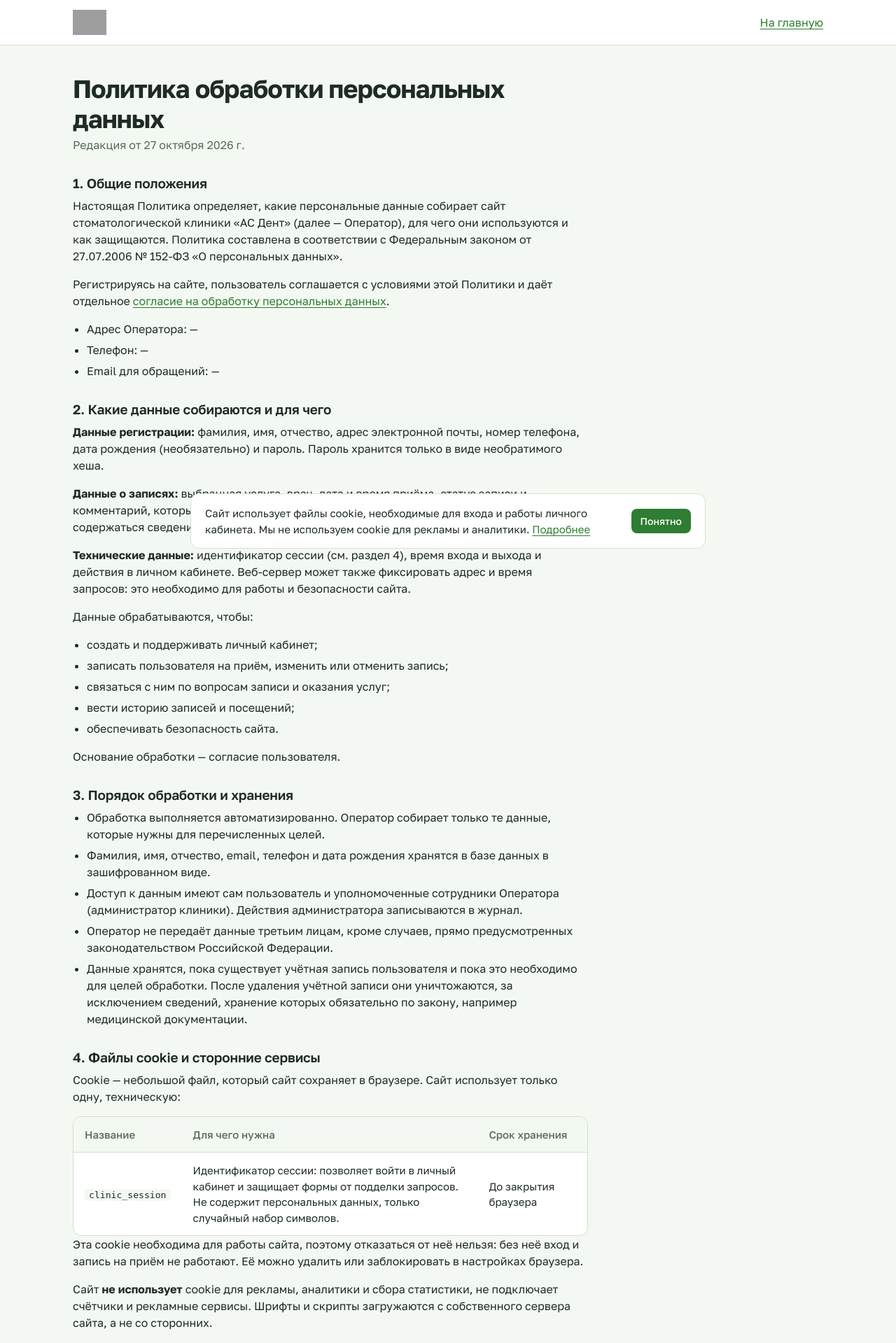
After one commit to IrinkaCode/Dental-clinic, a PHP site: page /privacy.html in a window 1280 px wide. The commit adds this page. Shown: the top 1919 px of the page at 70% size. Run offline with PHP 8.4, Linux system fonts and the light colour scheme; grey boxes are pictures that could not be loaded.

Commit message:
Вторая версия проекта

```diff
--- a/public/css/style.css
+++ b/public/css/style.css
@@ -14,20 +14,49 @@
     11. Адаптивность
    ===================================================================== */
 
+/* Шрифт Golos Text хранится на нашем сервере (лицензия SIL OFL, см. fonts/LICENSE-GolosText.txt),
+   поэтому страницы не обращаются к сервисам Google и не передают им адреса посетителей. */
+@font-face {
+    font-family: 'Golos Text';
+    font-style: normal;
+    font-weight: 400 900;
+    font-display: swap;
+    src: url('../fonts/golos-text-cyrillic-wght-normal.woff2') format('woff2');
+    unicode-range: U+0301, U+0400-045F, U+0490-0491, U+04B0-04B1, U+2116;
+}
+@font-face {
+    font-family: 'Golos Text';
+    font-style: normal;
+    font-weight: 400 900;
+    font-display: swap;
+    src: url('../fonts/golos-text-latin-wght-normal.woff2') format('woff2');
+    unicode-range: U+0000-00FF, U+0131, U+0152-0153, U+02BB-02BC, U+02C6, U+02DA, U+02DC, U+0304, U+0308, U+0329, U+2000-206F, U+20AC, U+2122, U+2191, U+2193, U+2212, U+2215, U+FEFF, U+FFFD;
+}
+/* Знак рубля «₽» лежит в этой части шрифта; файл загружается только там, где он есть на странице */
+@font-face {
+    font-family: 'Golos Text';
+    font-style: normal;
+    font-weight: 400 900;
+    font-display: swap;
+    src: url('../fonts/golos-text-latin-ext-wght-normal.woff2') format('woff2');
+    unicode-range: U+20A0-20C0;
+}
+
 /* 1. Переменные ------------------------------------------------------- */
 :root {
-    --enamel:   #F6F9F8;   /* фон страниц: «эмаль» */
+    --enamel:   #F4F8F2;   /* фон страниц: «эмаль» */
     --surface:  #FFFFFF;   /* фон карточек и форм */
-    --mint:     #DCEDE8;   /* мягкий фон выделений */
-    --line:     #CFDDD9;   /* рамки и разделители */
-    --ink:      #16302E;   /* основной текст */
-    --muted:    #5B706C;   /* второстепенный текст */
-    --pine:     #1D6B5F;   /* основной цвет: кнопки, ссылки */
-    --pine-dk:  #134C43;   /* наведение, тёмные панели */
+    --mint:     #E0EFDD;   /* мягкий фон выделений */
+    --line:     #D3E0D0;   /* рамки и разделители */
+    --ink:      #1F2B25;   /* основной текст */
+    --muted:    #56695B;   /* второстепенный текст */
+    --brand:    #43A047;   /* фирменный зелёный из логотипа (для декора, не для текста) */
+    --pine:     #2E7D32;   /* основной цвет: кнопки, ссылки (темнее фирменного, чтобы текст читался) */
+    --pine-dk:  #1F4E2A;   /* наведение, тёмные панели */
     --sun:      #F4C95D;   /* акцент: талон на приём */
     --danger:   #B3261E;
     --danger-bg:#FBEAE8;
-    --ok-bg:    #E3F1EC;
+    --ok-bg:    #E0EFDD;
 
     --font: 'Golos Text', 'Segoe UI', Roboto, Arial, sans-serif;
 
@@ -233,12 +267,17 @@ body[data-require-role]:not(.is-ready) { visibility: hidden; }
     align-items: center;
     gap: 2rem;
 }
-.topbar__logo {
-    font-size: 1.375rem;
-    font-weight: 700;
-    letter-spacing: -.02em;
-    color: var(--pine-dk);
+/* Логотип и название клиники в шапке */
+.logo {
+    display: inline-flex;
+    align-items: center;
+    gap: .625rem;
     text-decoration: none;
+}
+.logo__img {
+    display: block;
+    height: 2.25rem;   /* размер логотипа меняется здесь */
+    width: auto;
 }
 .topbar__nav { display: flex; gap: .25rem; flex: 1; }
 .topbar__nav a {
@@ -389,6 +428,7 @@ body[data-require-role]:not(.is-ready) { visibility: hidden; }
 .visit__info p { margin: 0; }
 
 .table-wrap {
+    position: relative;   /* скрытые подписи внутри таблицы обрезаются вместе с ней, а не растягивают страницу */
     overflow-x: auto;
     background: var(--surface);
     border: 1px solid var(--line);
@@ -775,6 +842,48 @@ body[data-require-role]:not(.is-ready) { visibility: hidden; }
 }
 .site-footer a { color: var(--muted); }
 
+/* 10б. Юридические страницы (согласие на обработку данных) ------------ */
+.topbar__spacer { flex: 1; }
+
+.doc { max-width: 46rem; }
+.doc h1 { margin-bottom: .25rem; font-size: clamp(1.75rem, 3vw, 2.25rem); font-weight: 700; letter-spacing: -.025em; }
+.doc__date { margin-bottom: 2rem; color: var(--muted); }
+.doc h2 { margin: 2rem 0 .5rem; font-size: 1.1875rem; }
+.doc ul { margin: 0 0 1em; padding-left: 1.25rem; }
+.doc li { margin-bottom: .375rem; }
+.doc__links {
+    display: flex;
+    flex-wrap: wrap;
+    gap: .5rem 1.5rem;
+    margin-top: 3rem;
+    padding-top: 1.5rem;
+    border-top: 1px solid var(--line);
+}
+
+/* 10в. Уведомление о cookie и ссылки в подвале -------------------------- */
+.cookie-notice {
+    position: fixed;
+    left: 1rem;
+    right: 1rem;
+    bottom: max(1rem, env(safe-area-inset-bottom));
+    z-index: 50;
+    max-width: 46rem;
+    margin: 0 auto;
+    display: flex;
+    align-items: center;
+    gap: 1rem 1.5rem;
+    padding: 1rem 1.25rem;
+    background: var(--surface);
+    border: 1px solid var(--line);
+    border-radius: var(--radius-m);
+    font-size: .9375rem;
+}
+.cookie-notice p { margin: 0; }
+.cookie-notice .btn { flex: none; }
+
+.site-footer__links { display: flex; flex-wrap: wrap; gap: .25rem 1.5rem; }
+.doc code { padding: .0625rem .375rem; background: var(--enamel); border-radius: 4px; font-size: .875em; }
+
 /* 11. Адаптивность ---------------------------------------------------- */
 @media (max-width: 900px) {
     .layout-aside,
--- /dev/null
+++ b/public/js/cookie-notice.js
@@ -0,0 +1,67 @@
+/**
+ * Уведомление об использовании cookie (внизу страницы).
+ *
+ * Сайт использует только одну техническую cookie (идентификатор сессии для входа
+ * и защиты форм), поэтому это уведомление, а не запрос согласия: без этой cookie
+ * вход не работает, и отказаться от неё нельзя. Подробности — в privacy.html#cookies.
+ *
+ * Факт, что человек увидел уведомление, запоминается в памяти браузера
+ * (localStorage, не cookie) на 12 месяцев. Если память браузера недоступна
+ * (например, в приватном режиме), уведомление просто показывается снова.
+ */
+'use strict';
+
+(() => {
+    const STORAGE_KEY = 'cookieNoticeSeen';
+    const REMEMBER_DAYS = 365;
+
+    function alreadySeen() {
+        try {
+            const savedAt = Number(localStorage.getItem(STORAGE_KEY));
+            return savedAt > 0 && Date.now() - savedAt < REMEMBER_DAYS * 24 * 60 * 60 * 1000;
+        } catch {
+            return false;
+        }
+    }
+
+    function remember() {
+        try {
+            localStorage.setItem(STORAGE_KEY, String(Date.now()));
+        } catch {
+            // память браузера недоступна — уведомление покажется при следующем заходе
+        }
+    }
+
+    document.addEventListener('DOMContentLoaded', () => {
+        if (alreadySeen()) {
+            return;
+        }
+
+        const notice = document.createElement('div');
+        notice.className = 'cookie-notice';
+        notice.setAttribute('role', 'region');
+        notice.setAttribute('aria-label', 'Уведомление об использовании cookie');
+
+        const text = document.createElement('p');
+        text.append(
+            'Сайт использует файлы cookie, необходимые для входа и работы личного кабинета. '
+            + 'Мы не используем cookie для рекламы и аналитики. '
+        );
+        const more = document.createElement('a');
+        more.href = 'privacy.html#cookies';
+        more.textContent = 'Подробнее';
+        text.append(more);
+
+        const button = document.createElement('button');
+        button.type = 'button';
+        button.className = 'btn btn--primary btn--small';
+        button.textContent = 'Понятно';
+        button.addEventListener('click', () => {
+            remember();
+            notice.remove();
+        });
+
+        notice.append(text, button);
+        document.body.append(notice);
+    });
+})();
--- /dev/null
+++ b/public/privacy.html
@@ -0,0 +1,129 @@
+<!DOCTYPE html>
+<html lang="ru">
+<head>
+    <meta charset="UTF-8">
+    <meta name="viewport" content="width=device-width, initial-scale=1">
+    <title>Политика обработки персональных данных — клиника «АС Дент»</title>
+    <link rel="preload" href="fonts/golos-text-cyrillic-wght-normal.woff2" as="font" type="font/woff2" crossorigin>
+    <link rel="stylesheet" href="css/style.css">
+    <link rel="icon" type="image/svg+xml" href="img/logo-mark.svg">
+    <link rel="icon" type="image/png" href="img/favicon.png">
+</head>
+<body>
+<!--
+    Образец политики. Адрес, телефон и email клиники подставляются автоматически
+    из базы (раздел «Контакты клиники» в панели администратора).
+    Перед реальным использованием текст должен проверить юрист или ответственный
+    за обработку персональных данных. Нужно добавить: полное наименование
+    юридического лица (ООО/ИП), ИНН и ОГРН; сведения о лице, ответственном
+    за организацию обработки данных; место хранения данных (сервер должен находиться
+    на территории РФ); данные об уведомлении Роскомнадзора.
+-->
+<header class="topbar">
+    <div class="topbar__inner">
+        <a href="index.html" class="logo">
+            <img src="img/logo-wordmark.svg" alt="АС Дент" class="logo__img" width="627" height="104">
+        </a>
+        <span class="topbar__spacer"></span>
+        <a href="index.html">На главную</a>
+    </div>
+</header>
+
+<main class="page">
+    <article class="doc">
+        <h1>Политика обработки персональных данных</h1>
+        <p class="doc__date">Редакция от 27 октября 2026 г.</p>
+
+        <h2>1. Общие положения</h2>
+        <p>Настоящая Политика определяет, какие персональные данные собирает сайт стоматологической клиники «АС Дент» (далее — Оператор), для чего они используются и как защищаются. Политика составлена в соответствии с Федеральным законом от 27.07.2006 № 152-ФЗ «О персональных данных».</p>
+        <p>Регистрируясь на сайте, пользователь соглашается с условиями этой Политики и даёт отдельное <a href="consent.html">согласие на обработку персональных данных</a>.</p>
+        <ul>
+            <li>Адрес Оператора: <span data-clinic="address">—</span></li>
+            <li>Телефон: <span data-clinic="phone">—</span></li>
+            <li>Email для обращений: <span data-clinic="email">—</span></li>
+        </ul>
+
+        <h2>2. Какие данные собираются и для чего</h2>
+        <p><strong>Данные регистрации:</strong> фамилия, имя, отчество, адрес электронной почты, номер телефона, дата рождения (необязательно) и пароль. Пароль хранится только в виде необратимого хеша.</p>
+        <p><strong>Данные о записях:</strong> выбранная услуга, врач, дата и время приёма, статус записи и комментарий, который пользователь указывает при записи. В комментарии могут содержаться сведения о состоянии здоровья, поэтому писать их необязательно.</p>
+        <p><strong>Технические данные:</strong> идентификатор сессии (см. раздел 4), время входа и выхода и действия в личном кабинете. Веб-сервер может также фиксировать адрес и время запросов: это необходимо для работы и безопасности сайта.</p>
+        <p>Данные обрабатываются, чтобы:</p>
+        <ul>
+            <li>создать и поддерживать личный кабинет;</li>
+            <li>записать пользователя на приём, изменить или отменить запись;</li>
+            <li>связаться с ним по вопросам записи и оказания услуг;</li>
+            <li>вести историю записей и посещений;</li>
+            <li>обеспечивать безопасность сайта.</li>
+        </ul>
+        <p>Основание обработки — согласие пользователя.</p>
+
+        <h2>3. Порядок обработки и хранения</h2>
+        <ul>
+            <li>Обработка выполняется автоматизированно. Оператор собирает только те данные, которые нужны для перечисленных целей.</li>
+            <li>Фамилия, имя, отчество, email, телефон и дата рождения хранятся в базе данных в зашифрованном виде.</li>
+            <li>Доступ к данным имеют сам пользователь и уполномоченные сотрудники Оператора (администратор клиники). Действия администратора записываются в журнал.</li>
+            <li>Оператор не передаёт данные третьим лицам, кроме случаев, прямо предусмотренных законодательством Российской Федерации.</li>
+            <li>Данные хранятся, пока существует учётная запись пользователя и пока это необходимо для целей обработки. После удаления учётной записи они уничтожаются, за исключением сведений, хранение которых обязательно по закону, например медицинской документации.</li>
+        </ul>
+
+        <h2 id="cookies">4. Файлы cookie и сторонние сервисы</h2>
+        <p>Cookie — небольшой файл, который сайт сохраняет в браузере. Сайт использует только одну, техническую:</p>
+        <div class="table-wrap">
+            <table class="table">
+                <thead>
+                <tr>
+                    <th scope="col">Название</th>
+                    <th scope="col">Для чего нужна</th>
+                    <th scope="col">Срок хранения</th>
+                </tr>
+                </thead>
+                <tbody>
+                <tr>
+                    <td><code>clinic_session</code></td>
+                    <td>Идентификатор сессии: позволяет войти в личный кабинет и защищает формы от подделки запросов. Не содержит персональных данных, только случайный набор символов.</td>
+                    <td>До закрытия браузера</td>
+                </tr>
+                </tbody>
+            </table>
+        </div>
+        <p>Эта cookie необходима для работы сайта, поэтому отказаться от неё нельзя: без неё вход и запись на приём не работают. Её можно удалить или заблокировать в настройках браузера.</p>
+        <p>Сайт <strong>не использует</strong> cookie для рекламы, аналитики и сбора статистики, не подключает счётчики и рекламные сервисы. Шрифты и скрипты загружаются с собственного сервера сайта, а не со сторонних.</p>
+        <p>Отметка о том, что вы увидели уведомление о cookie, хранится в памяти вашего браузера (localStorage) в течение 12 месяцев и никуда не передаётся.</p>
+
+        <h2>5. Меры защиты</h2>
+        <ul>
+            <li>шифрование персональных данных в базе и хеширование паролей;</li>
+            <li>разграничение прав: пациент видит только свои данные, администратор работает в отдельной панели;</li>
+            <li>временная блокировка входа после нескольких неверных паролей;</li>
+            <li>защита форм от подделки запросов и от внедрения вредоносного кода;</li>
+            <li>автоматический выход после 30 минут бездействия;</li>
+            <li>журнал входов и действий;</li>
+            <li>при работе сайта в интернете соединение защищается протоколом HTTPS.</li>
+        </ul>
+
+        <h2>6. Права пользователя</h2>
+        <p>Пользователь вправе:</p>
+        <ul>
+            <li>получить сведения о том, какие его данные обрабатываются и как;</li>
+            <li>изменить свои данные в личном кабинете (раздел «Мои данные»);</li>
+            <li>потребовать уточнения, блокирования или уничтожения данных;</li>
+            <li>отозвать согласие на обработку в любой момент;</li>
+            <li>обжаловать действия Оператора в Роскомнадзоре или в суде.</li>
+        </ul>
+        <p>Обращения принимаются по адресу или на электронную почту, указанные в разделе 1. Оператор рассматривает их в сроки, установленные законодательством.</p>
+
+        <h2>7. Изменение Политики</h2>
+        <p>Оператор может изменять Политику. Действующая редакция всегда опубликована на этой странице, дата редакции указана в начале.</p>
+
+        <div class="doc__links">
+            <a href="consent.html">Согласие на обработку персональных данных</a>
+            <a href="index.html">На главную</a>
+        </div>
+    </article>
+</main>
+
+<script src="js/api.js"></script>
+<script src="js/legal.js"></script>
+<script src="js/cookie-notice.js"></script>
+</body>
+</html>
```
Also changed, not shown: other parts of public/css/style.css (+66 -30 lines), public/admin.html (+6 -4 lines), public/booking.html (+6 -4 lines), public/cabinet.html (+8 -6 lines), public/consent.html (added, +93 -0 lines), public/index.html (+37 -5 lines), public/js/session.js (+7 -0 lines), public/login.html (+10 -7 lines), public/profile.html (+6 -4 lines), public/register.html (+8 -5 lines), public/fonts/LICENSE-GolosText.txt (added), public/fonts/golos-text-cyrillic-wght-normal.woff2 (added), public/fonts/golos-text-latin-ext-wght-normal.woff2 (added), public/fonts/golos-text-latin-wght-normal.woff2 (added).
